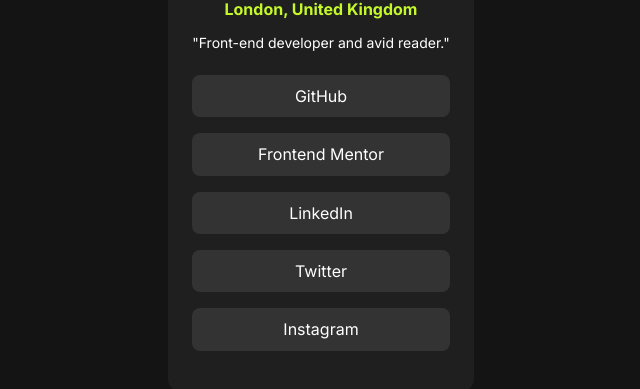
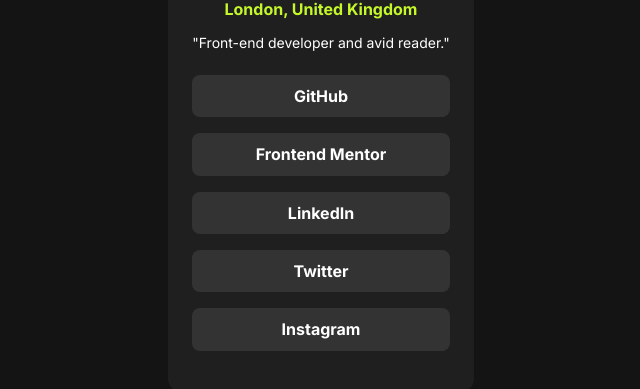
Before and after one commit to tdimnet/Social-links-profile, a plain HTML site: page index.html in a window 1280 px wide. Shown: the part 297-686 px from the top of the page, without its empty margins (319-959 px from the left). Drawn offline with Linux system fonts and the light colour scheme.

Commit message:
Alphabetical sorter and clean code

```diff
--- a/css/main.css
+++ b/css/main.css
@@ -1,9 +1,9 @@
 :root {
+    --dark-grey: hsl(0, 0%, 12%);
     --green: hsl(75, 94%, 57%);
+    --grey: hsl(0, 0%, 20%);
+    --off-black: hsl(0, 0%, 8%);
     --white: hsl(0, 0%, 100%);
-    --grey: hsl(0, 0%, 20%);
-    --dark-grey: hsl(0, 0%, 12%);
-    --off-black: hsl(0, 0%, 8%);
 }
 
 * {
@@ -15,27 +15,27 @@ img {
 }
 
 body {
+    align-items: center;
     background-color: var(--off-black);
     color: var(--white);
+    display: flex;
     font-family: "Inter", sans-serif;
+    justify-content: center;
     min-height: 100vh;
-    display: flex;
-    align-items: center;
-    justify-content: center;
 }
 
 main {
     background-color: var(--dark-grey);
+    border-radius: 0.75rem;
+    margin: 1.5rem;
     padding: 1.5rem;
-    margin: 1.5rem;
-    border-radius: 0.75rem;
     text-align: center;
 }
 
 .profile-picture {
+    border-radius: 50%;
     height: 5.5rem;
     width: auto;
-    border-radius: 50%;
 }
 
 h1 {
@@ -53,22 +53,28 @@ h1 {
 }
 
 .links-wrapper {
+    list-style-type: none;
     padding-left: 0;
-    list-style-type: none;
 }
 
 .link {
-    padding-top: .75rem;
-    padding-bottom: .75rem;
-    display: flex;
-    align-items: center;
-    justify-content: center;
-    background-color: var(--grey);
+    border-radius: .5rem;
     margin-bottom: 1rem;
-    border-radius: .5rem;
+    overflow: hidden;
 }
 
 .link a {
+    background-color: var(--grey);
     color: var(--white);
+    display: block;
+    font-weight: 700;
+    padding-bottom: .75rem;
+    padding-top: .75rem;
     text-decoration: none;
+    transition: .4s;
+
+    &:hover {
+        background-color: var(--green);
+        color: var(--off-black);
+    }
 }
```
